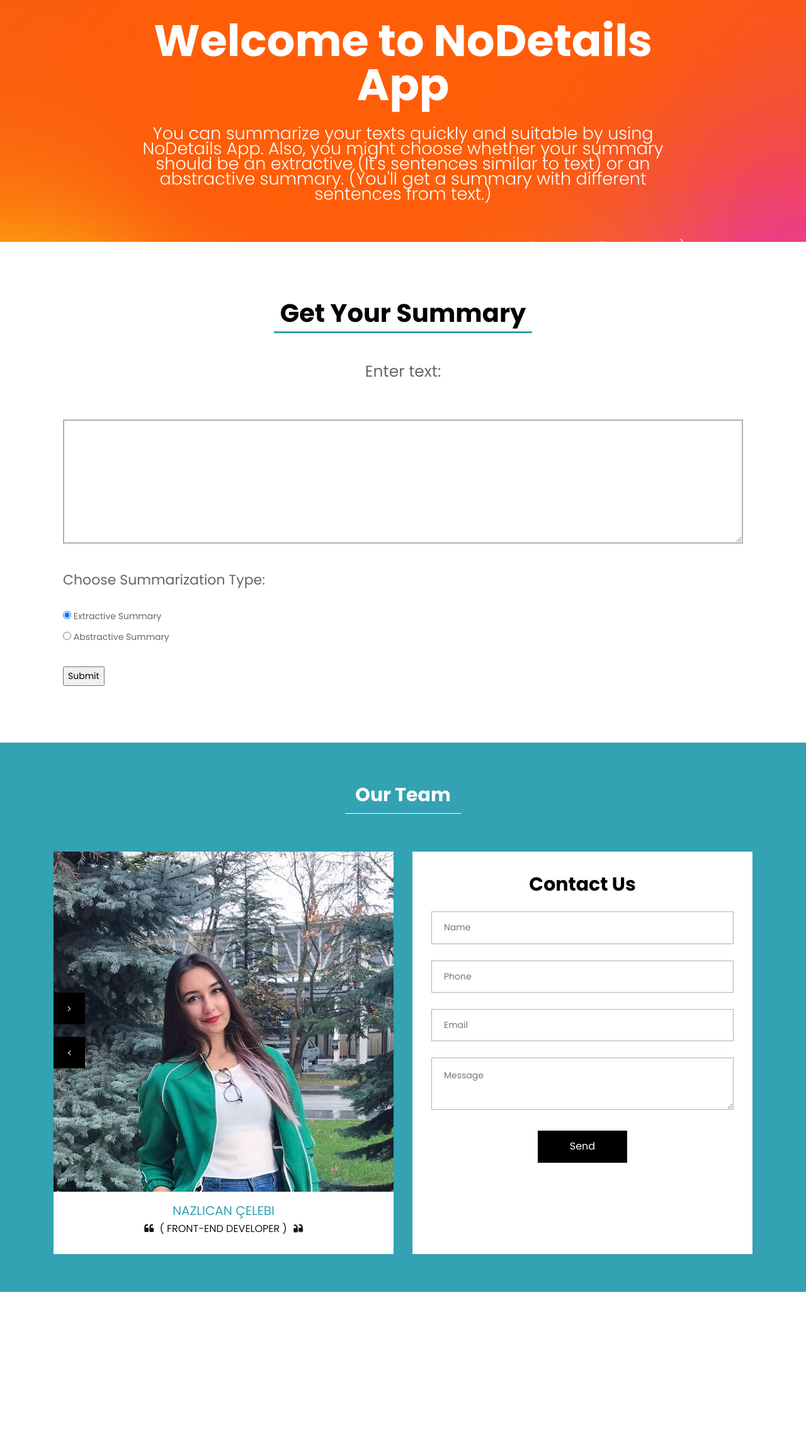
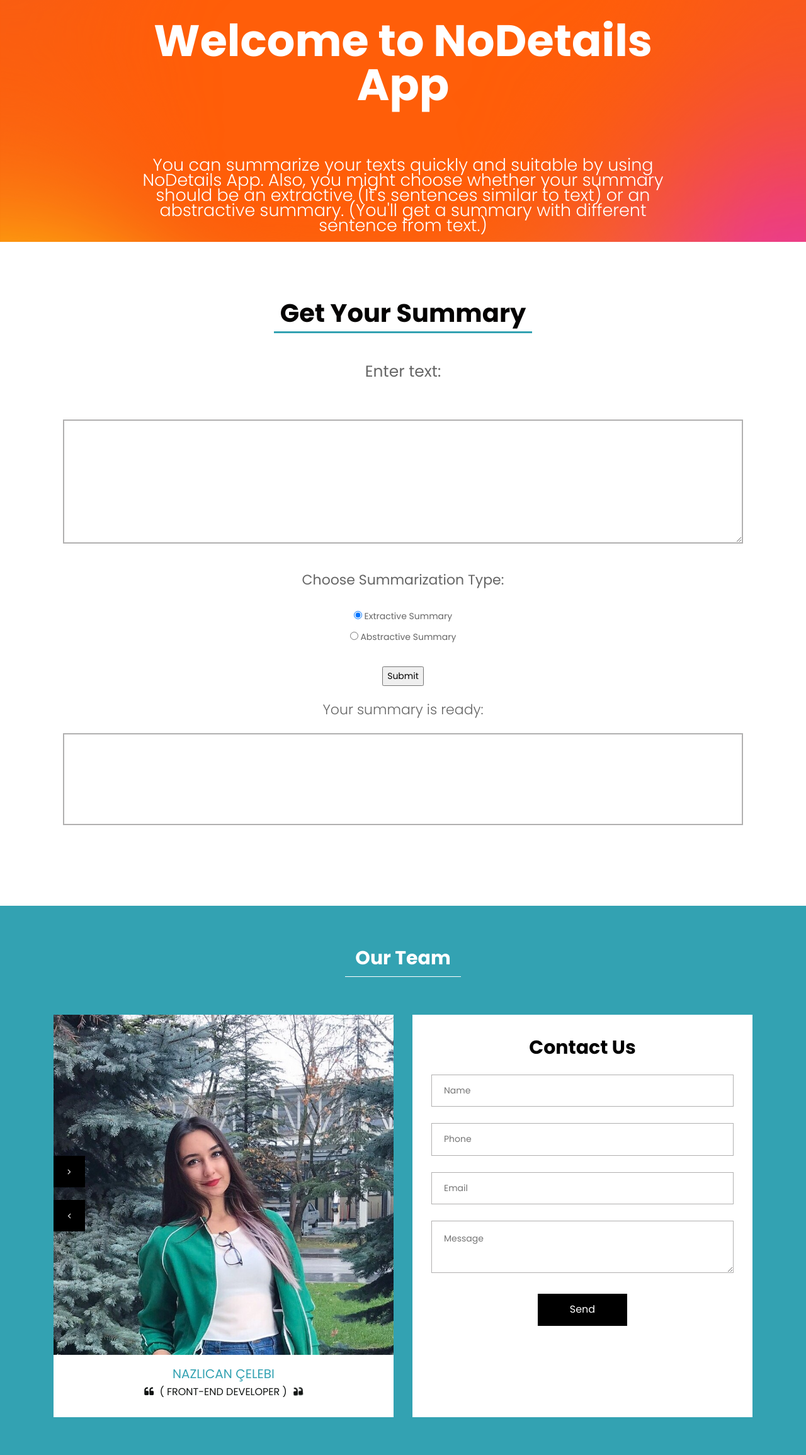
Before and after one commit to bozdogan/nodetails-website, a Flask app: page / in a window 1280 px wide. Shown: the part 245-2555 px from the top of the page at 63% size. Before the commit the page ends 2296 px from the top, so only its background shows below. Run offline with Flask 2, Linux system fonts and the light colour scheme; some libraries are stand-ins or nearby versions.

Commit message:
Add files via upload

```diff
--- a/templates/index.html
+++ b/templates/index.html
@@ -29,6 +29,12 @@
     <!--[if lt IE 9]>
     <script src="https://oss.maxcdn.com/html5shiv/3.7.3/html5shiv.min.js"></script>
     <script src="https://oss.maxcdn.com/respond/1.4.2/respond.min.js"></script><![endif]-->
+
+	<style>
+         p.t {
+             margin-top: 50px;
+            }
+</style>
 </head>
 <!-- body -->
 <body class="main-layout">
@@ -77,11 +83,13 @@
             <div class="container" >
               <div class="carousel-caption relative" cellpadding="10">
                 <h1>Welcome to NoDetails App</h1>
-                <p style="font-size:27px" >
+				 <div class="col-md-12" cellpadding="10" >
+                   <p class="t" style="font-size:27px" >
                   You can summarize your texts quickly and suitable by using NoDetails App. Also, you might choose whether your summary should be an extractive (It's sentences
-                  similar to text) or an abstractive summary. (You'll get a summary with different sentences from text.)
+                  similar to text) or an abstractive summary. (You'll get a summary with different sentence from text.)
                    </p>
                     <p style="font-size:21px" align="right"> -We hope you like this app :)  </p>
+				</div>
               </div>
             </div>
           </div>
@@ -107,11 +115,13 @@
             <div class="col-md-12">
               <textarea class="textarea" placeholder="Put your text here!" type="text" name="Inputtext" id="content"> </textarea>
             </div>
+
+
+          <div class="container" align="center" >
+
              <div class="col-md-12"  >
-            <span  style="font-size:22px" >Choose Summarization Type:  </span> <br/>
+            <span  style="font-size:22px" >Choose Summarization Type:  </span>
               </div><br/>
-
-          <div class="container">
 		  <div>
              <input type="radio" id="ext" name="sumChoice" value="ext" checked>
              <label for="ext">  Extractive Summary</label>
@@ -122,12 +132,23 @@
              <label for="abs">  Abstractive Summary</label>
            </div>
          </div><br/>
-         <div class="col-md-4">
+         <div class="col-md-12" align="center">
+		    <button>
+
            <input type="submit" id="submit" name="submit" value="Submit">
+		   </button>
+         </div><br/>
+
+		  <div class="col-md-12" align="center">
+		      <p style="font-size:22px">Your summary is ready:</p><br/>
+              <label class="textarea" placeholder="özet" type="text" name="Outputtext" id="output"> </label>
             </div>
+
+
          </form>
 
          <div id="summary">{{ summary }}</div>
+
 
        </div>
      </div>
@@ -166,7 +187,7 @@
                 <div class="container">
                   <div class="carousel-caption relat">
                     <h3>Ramazan Çakır</h3>
-                    <span><i class="fa fa-quote-left"></i> ( front-end developer )<i class="fa fa-quote-right"></i></span>
+                    <span><i class="fa fa-quote-left"></i> ( back-end developer )<i class="fa fa-quote-right"></i></span>
 
                   </div>
                 </div>
@@ -176,7 +197,7 @@
                 <div class="container">
                   <div class="carousel-caption relat">
                     <h3>Bora Özdoğan</h3>
-                    <span><i class="fa fa-quote-left"></i> ( back-end developer )<i class="fa fa-quote-right"></i></span>
+                    <span><i class="fa fa-quote-left"></i> ( back-end developer/ ml )<i class="fa fa-quote-right"></i></span>
 
                   </div>
                 </div>
```
Lines whose indentation alone changed are shown as unchanged.
